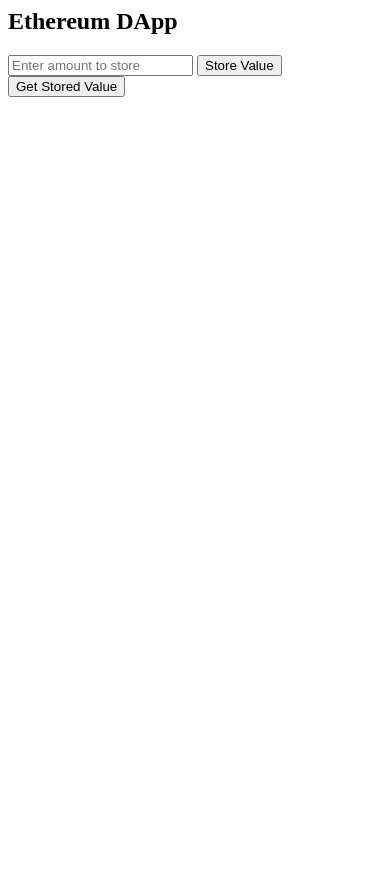
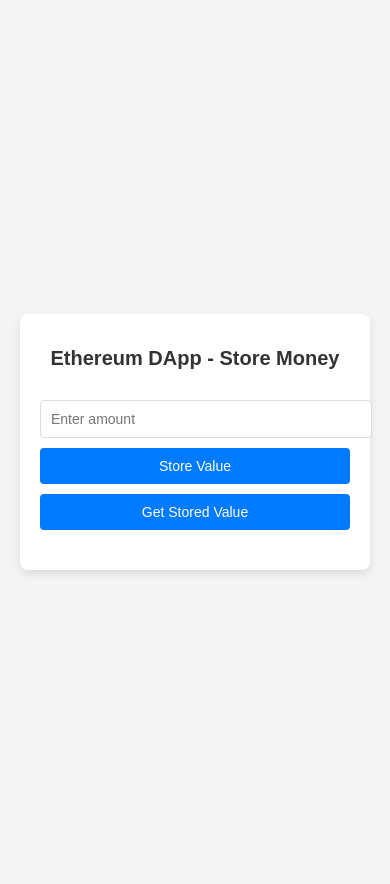
Before and after one commit to teohteiktoe/SC6113-DApp, a Flask app: page / in a window 390 px wide. Before the commit the page ends 97 px from the top, so only its background shows below. Run offline with Flask 3, Linux system fonts and the light colour scheme; some libraries are stand-ins or nearby versions.

Commit message:
Update index.html

```diff
--- a/templates/index.html
+++ b/templates/index.html
@@ -1,22 +1,102 @@
-<h2>Ethereum DApp</h2>
-<input type="number" id="moneyInput" placeholder="Enter amount to store">
-<button class="btn" onclick="storeValue()">Store Value</button>
-<button class="btn" onclick="getValue()">Get Stored Value</button>
-<p id="storedValue"></p>
-<p id="status"></p>
+<!DOCTYPE html>
+<html lang="en">
+<head>
+    <meta charset="UTF-8">
+    <meta name="viewport" content="width=device-width, initial-scale=1.0">
+    <title>Ethereum DApp - Store Money</title>
+    <style>
+        body {
+            font-family: 'Arial', sans-serif;
+            background-color: #f4f4f4;
+            margin: 0;
+            padding: 20px;
+            display: flex;
+            justify-content: center;
+            align-items: center;
+            height: 100vh;
+        }
 
-<script src=" https://cdn.jsdelivr.net/npm/web3@1.5.2/dist/web3.min.js"></script>
+        .container {
+            background-color: #ffffff;
+            padding: 30px;
+            border-radius: 8px;
+            box-shadow: 0 4px 8px rgba(0, 0, 0, 0.1);
+            max-width: 400px;
+            width: 100%;
+        }
+
+        h1 {
+            font-size: 24px;
+            margin-bottom: 20px;
+            text-align: center;
+            color: #333;
+        }
+
+        input, button {
+            width: 100%;
+            padding: 10px;
+            margin-top: 10px;
+            border-radius: 4px;
+            border: 1px solid #ddd;
+            font-size: 16px;
+        }
+
+        button {
+            background-color: #007bff;
+            color: white;
+            border: none;
+            cursor: pointer;
+        }
+
+        button:hover {
+            background-color: #0056b3;
+        }
+
+        #output {
+            margin-top: 20px;
+            font-size: 18px;
+            text-align: center;
+            color: #007bff;
+        }
+
+        @media (max-width: 768px) {
+            .container {
+                padding: 20px;
+            }
+
+            h1 {
+                font-size: 20px;
+            }
+
+            input, button {
+                font-size: 14px;
+            }
+
+            #output {
+                font-size: 16px;
+            }
+        }
+    </style>
+</head>
+<body>
+    <div class="container">
+        <h1>Ethereum DApp - Store Money</h1>
+        <input type="number" id="inputValue" placeholder="Enter amount" />
+        <button id="storeValueButton">Store Value</button>
+        <button id="retrieveValueButton">Get Stored Value</button>
+        <div id="output"></div>
+    </div>
+
+    <script src="https://cdn.jsdelivr.net/npm/web3@1.5.2/dist/web3.min.js"></script>
     <script>
-    const contractAddress = '0x9d63fd56fab58f414fd3a4b27ae0e099091ba89d';
+        let web3;
+        let accounts;
+        let contract;
+
+        const contractAddress = '0x9d63fd56fab58f414fd3a4b27ae0e099091ba89d'; // Replace with your contract address
         const contractABI = [
             {
-            "inputs": [
-                {
-                    "internalType": "uint256",
-                    "name": "num",
-                    "type": "uint256"
-                }
-            ],
+                "inputs": [{"internalType": "uint256", "name": "num", "type": "uint256"}],
                 "name": "store_m",
                 "outputs": [],
                 "stateMutability": "nonpayable",
@@ -25,32 +105,41 @@
             {
                 "inputs": [],
                 "name": "view_m",
-            "outputs": [
-                {
-                    "internalType": "uint256",
-                    "name": "",
-                    "type": "uint256"
-                }
-            ],
+                "outputs": [{"internalType": "uint256", "name": "", "type": "uint256"}],
                 "stateMutability": "view",
                 "type": "function"
             }
         ];
 
-    const web3 = new Web3(Web3.givenProvider);
-    const contract = new web3.eth.Contract(contractABI, contractAddress);
+        document.getElementById('storeValueButton').addEventListener('click', async () => {
+            if (window.ethereum) {
+                web3 = new Web3(window.ethereum);
+                try {
+                    accounts = await web3.eth.requestAccounts();
+                    const value = document.getElementById('inputValue').value;
+                    await contract.methods.store_m(value).send({ from: accounts[0] });
+                    alert('Value stored successfully!');
+                } catch (error) {
+                    console.error("Error storing value:", error);
+                }
+            } else {
+                alert('Please install MetaMask!');
+            }
+        });
 
-    async function storeValue() {
-        const accounts = await web3.eth.requestAccounts();
-        const value = document.getElementById('moneyInput').value;
-        console.log("value: " + value);
-        console.log("accounts[0] " + accounts[0]);
-        await contract.methods.store_m(value).send({from: accounts[0]});
+        document.getElementById('retrieveValueButton').addEventListener('click', async () => {
+            if (window.ethereum) {
+                web3 = new Web3(window.ethereum);
+                try {
+                    const storedValue = await contract.methods.view_m().call();
+                    document.getElementById('output').innerText = `Stored Value: ${storedValue}`;
+                } catch (error) {
+                    console.error("Error retrieving value:", error);
                 }
-
-    async function getValue() {
-        const storedValue = await contract.methods.view_m().call();
-        console.log("stored value " + storedValue);
-        document.getElementById('storedValue').innerText = "Stored Value: " + storedValue;
+            } else {
+                alert('Please install MetaMask!');
             }
+        });
     </script>
+</body>
+</html>
```
Lines whose indentation alone changed are shown as unchanged.
